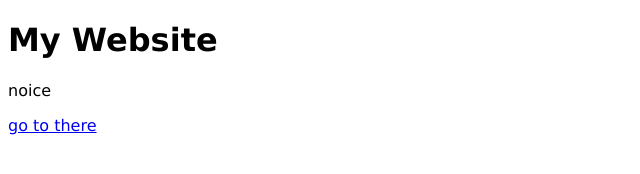
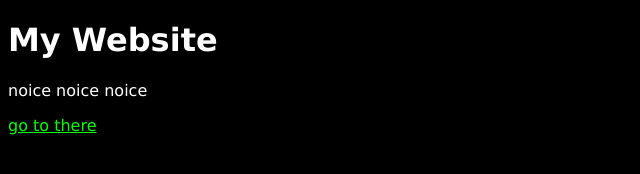
Before and after one commit to laggerd/laggerd.github.io, a plain HTML site: page index.html in a window 1280 px wide. Shown: the whole page, without its empty margins (0-640 px from the left). Drawn offline with Linux system fonts and the light colour scheme.

Commit message:
update private

```diff
--- a/index.html
+++ b/index.html
@@ -10,9 +10,9 @@
     }
 </style>
 </head>
-<body>
-    <h1>My Website</h1>
-    <p>noice</p>
-    <a href="there.html">go to there</a>
+<body style="background-color: black;">
+    <h1 style="color: white;">My Website</h1>
+    <p style="color: white;">noice noice noice</p>
+    <a href="there.html" style="color:#00FF00">go to there</a>
 </body>
 </html>
```
